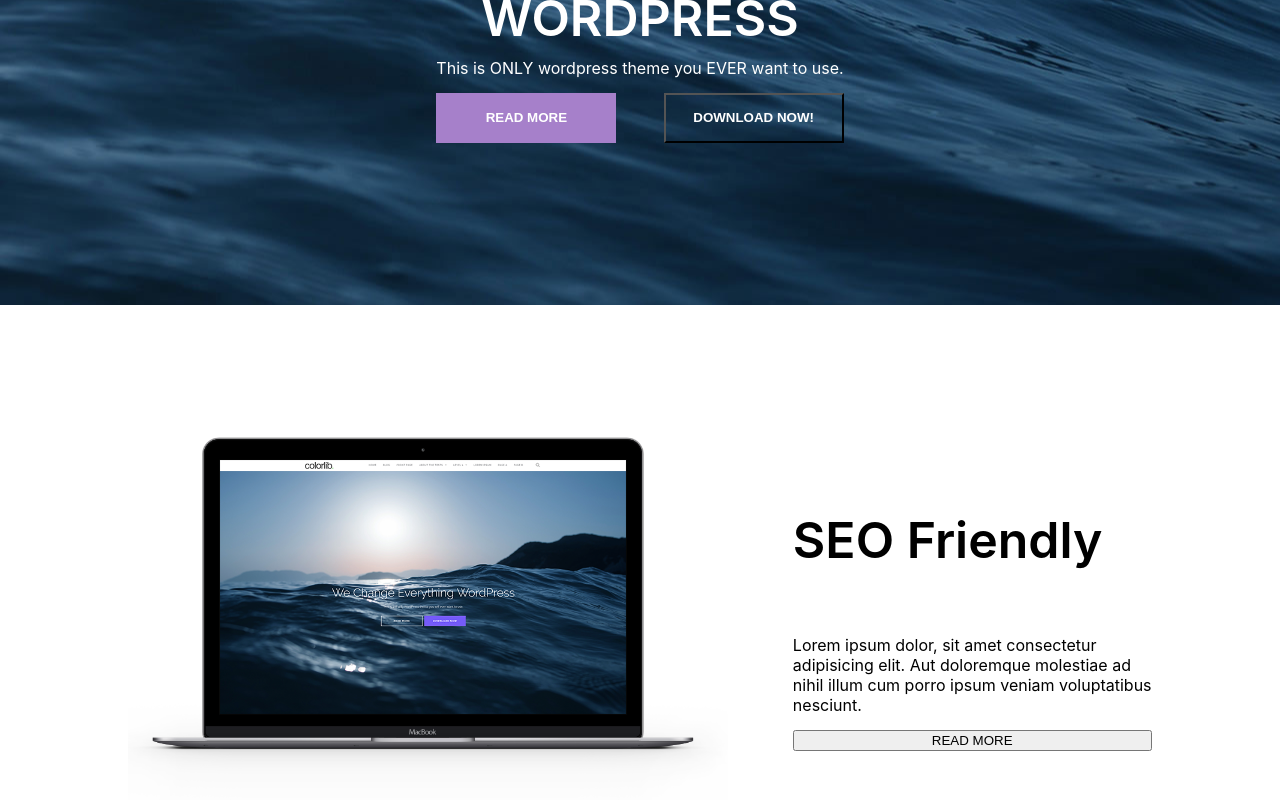
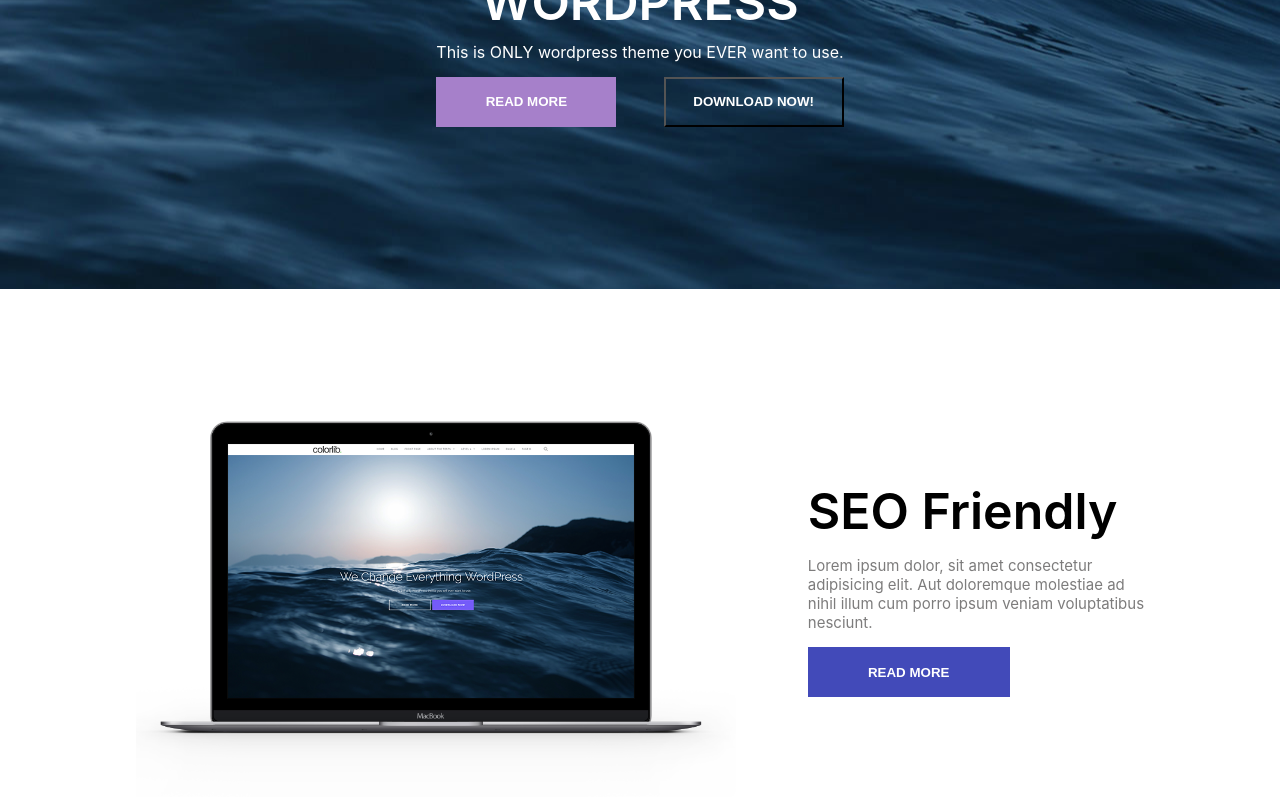
Before and after one commit to FTMFR/shapely, a React (Create React App) app: page / in a window 1280 px wide. Shown: the part 310-1110 px from the top of the page. Built offline with nearby package versions, Linux system fonts and the light colour scheme.

Commit message:
add content component

```diff
--- a/src/App.css
+++ b/src/App.css
@@ -39,6 +39,11 @@
 }
 
 /* THIS MY CSS STYLES. */
+* {
+  margin: 0;
+  padding: 0;
+}
+
 .container {
   width: 90%;
   margin: 0 auto;
--- a/src/components/content/content.scss
+++ b/src/components/content/content.scss
@@ -1,22 +1,38 @@
 .extra {
     justify-content: space-evenly;
 
-}
-
-img{
+    img {
         width: 600px;
         height: 600px;
         object-fit: contain;
     }
 
-.textContent{
+    .textContent {
         display: flex;
         flex-direction: column;
         gap: 15px;
 
 
-    p{
+        p {
             font-size: 50px;
+            font-weight: 600;
+            margin: 0;
+        }
+
+        span {
+            font-size: 15px;
+            color: #7d7c7c;
+        }
+
+        button {
+            width: 60%;
+            height: 50px;
+            border-radius: 0;
+            outline: none;
+            border: none;
+            background-color: rgb(66, 74, 185);
+            color: #fff;
             font-weight: 600;
         }
     }
+}
```
Lines whose indentation alone changed are shown as unchanged.
